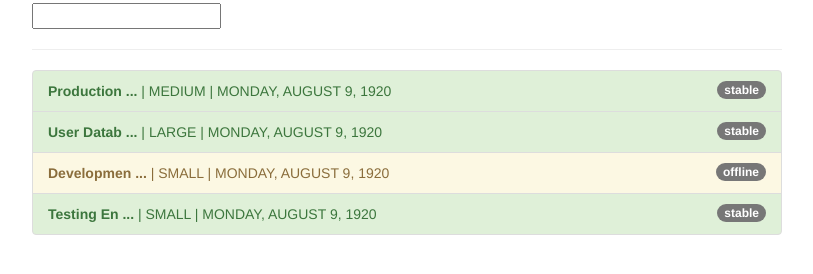
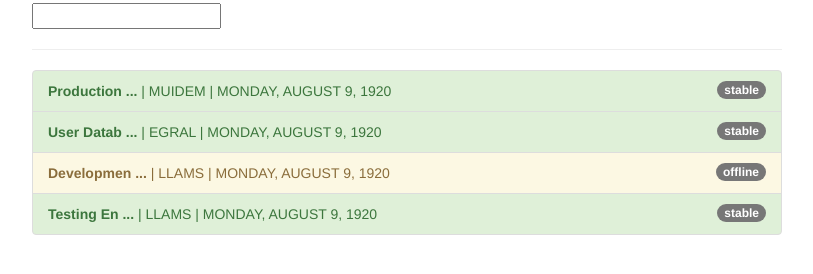
Before and after one commit to rodrigobmedeiros/Angular-TOPTAL-track, an Angular app in the folder angular-the-complete-guide-2023/pipes-start/: page / in a window 1280 px wide. Shown: the part 150-424 px from the top of the page, without its empty margins (233-1046 px from the left). Built offline with nearby package versions, Linux system fonts and the light colour scheme.

Commit message:
Implement reverse pipe

```diff
--- a/angular-the-complete-guide-2023/pipes-start/src/app/app.component.html
+++ b/angular-the-complete-guide-2023/pipes-start/src/app/app.component.html
@@ -15,7 +15,7 @@
             {{ server.status }}
           </span>
           <strong>{{ server.name | shorten:10 }}</strong> |
-          {{ server.instanceType | uppercase }} |
+          {{ server.instanceType | uppercase | reverse }} |
           {{ server.started | date:'fullDate' | uppercase }}
         </li>
       </ul>
--- a/angular-the-complete-guide-2023/pipes-start/src/app/app.module.ts
+++ b/angular-the-complete-guide-2023/pipes-start/src/app/app.module.ts
@@ -6,12 +6,14 @@ import { FormsModule } from '@angular/forms';
 import { AppComponent } from './app.component';
 import { ShortenPipe } from './pipes/shorten.pipe';
 import { FilterPipe } from './pipes/filter.pipe';
+import { ReversePipe } from './pipes/reverse.pipe';
 
 @NgModule({
   declarations: [
     AppComponent,
     ShortenPipe,
-    FilterPipe
+    FilterPipe,
+    ReversePipe
   ],
   imports: [
     BrowserModule,
--- /dev/null
+++ b/angular-the-complete-guide-2023/pipes-start/src/app/pipes/reverse.pipe.ts
@@ -0,0 +1,12 @@
+import { Pipe, PipeTransform } from '@angular/core';
+
+@Pipe({
+  name: 'reverse'
+})
+export class ReversePipe implements PipeTransform {
+
+  transform(value: string): string {
+    return value.split("").reverse().join("");
+  }
+
+}
```
